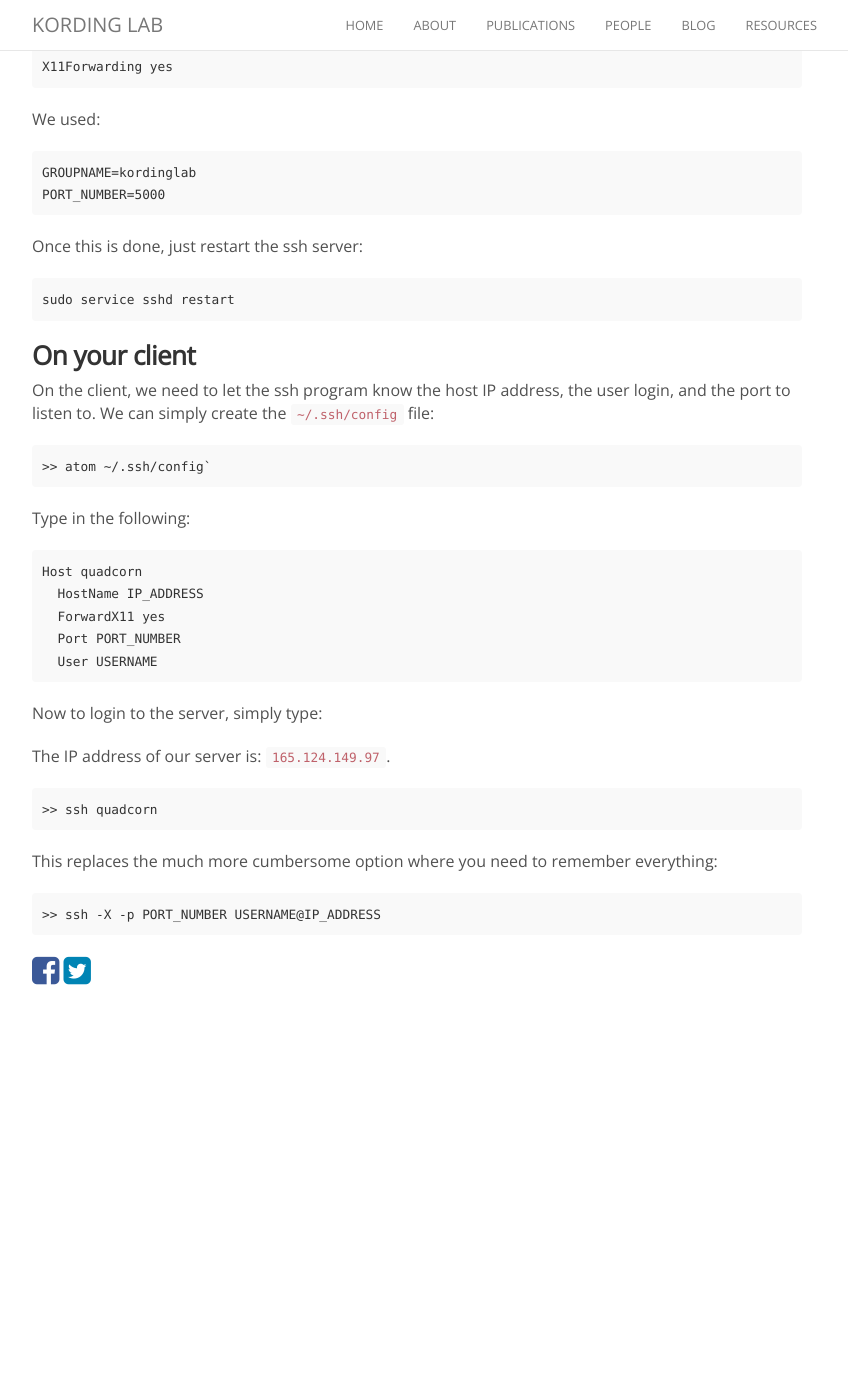
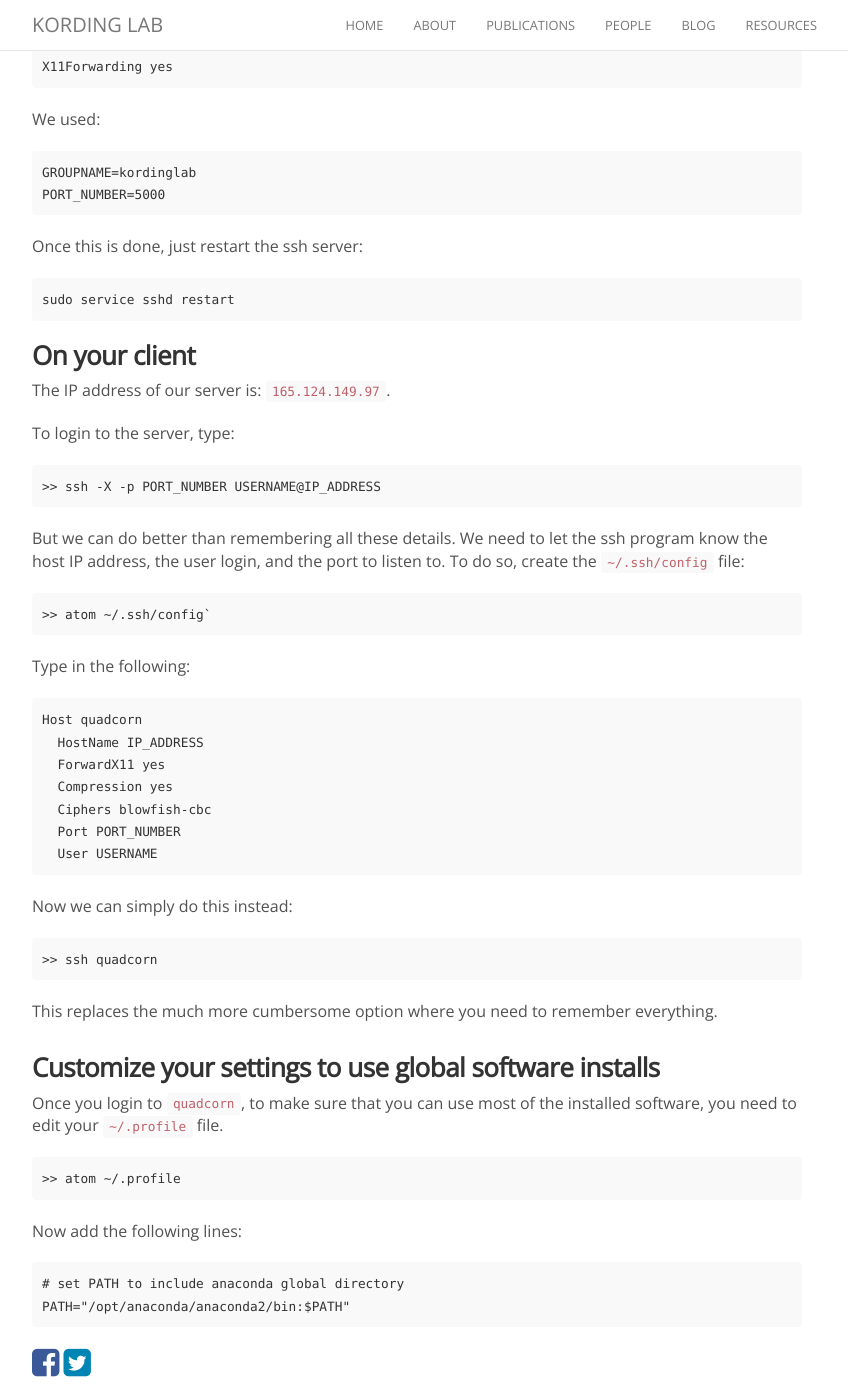
Before and after one commit to KordingLab/KordingLab.github.io, a Jekyll site: the page built from _posts/2016-08-12-quadcorn.md, in a window 1280 px wide and 1400 px high, scrolled down 1070 px. Shown: the whole window, without its empty margins (223-1071 px from the left). Built offline with Jekyll 4.4.1, drawn with Linux system fonts in a browser that asks for light colours; nearby versions of some CDN libraries; comment, search, counter and statistics services are not loaded; before the commit the page ends 2078 px from its top, so only the background shows below that; some of the changed text lies outside the part shown.

Commit message:
Update 2016-08-12-quadcorn.md

````diff
--- a/_posts/2016-08-12-quadcorn.md
+++ b/_posts/2016-08-12-quadcorn.md
@@ -3,14 +3,14 @@ title: Setting up Quadcorn for remote use
 categories: blog
 ---
 
-Here, we document how to configure @quadcorn for remote access.
+Here, we document how to configure `quadcorn` for remote access.
 
 
 We mostly followed the instructions [here](https://www.digitalocean.com/community/tutorials/ssh-essentials-working-with-ssh-servers-clients-and-keys).
 
 ### On the server
 
-Setup user accounts on quadcorn
+Setup user accounts on `quadcorn`
 
 ```
 >> sudo useradd --create-home USERNAME
@@ -71,7 +71,15 @@ sudo service sshd restart
 
 ### On your client
 
-On the client, we need to let the ssh program know the host IP address, the user login, and the port to listen to. We can simply create the `~/.ssh/config` file:
+The IP address of our server is: `165.124.149.97`.
+
+To login to the server, type:
+
+```
+>> ssh -X -p PORT_NUMBER USERNAME@IP_ADDRESS
+```
+
+But we can do better than remembering all these details. We need to let the ssh program know the host IP address, the user login, and the port to listen to. To do so, create the `~/.ssh/config` file:
 
 ```
 >> atom ~/.ssh/config`
@@ -83,20 +91,33 @@ Type in the following:
 Host quadcorn
   HostName IP_ADDRESS
   ForwardX11 yes
+  Compression yes
+  Ciphers blowfish-cbc
   Port PORT_NUMBER
   User USERNAME
 ```
 
-Now to login to the server, simply type:
-
-The IP address of our server is: `165.124.149.97`.
+Now we can simply do this instead:
 
 ```
 >> ssh quadcorn
 ```
 
-This replaces the much more cumbersome option where you need to remember everything:
+This replaces the much more cumbersome option where you need to remember everything.
+
+### Customize your settings to use global software installs
+
+Once you login to `quadcorn`,
+to make sure that you can use most of the installed software,
+you need to edit your `~/.profile` file.
 
 ```
->> ssh -X -p PORT_NUMBER USERNAME@IP_ADDRESS
+>> atom ~/.profile
 ```
+
+Now add the following lines:
+
+```
+# set PATH to include anaconda global directory
+PATH="/opt/anaconda/anaconda2/bin:$PATH"
+```
````
